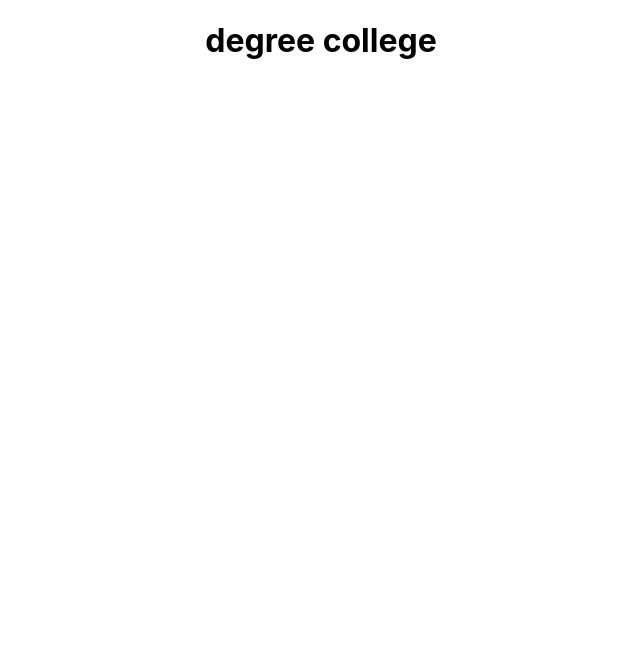
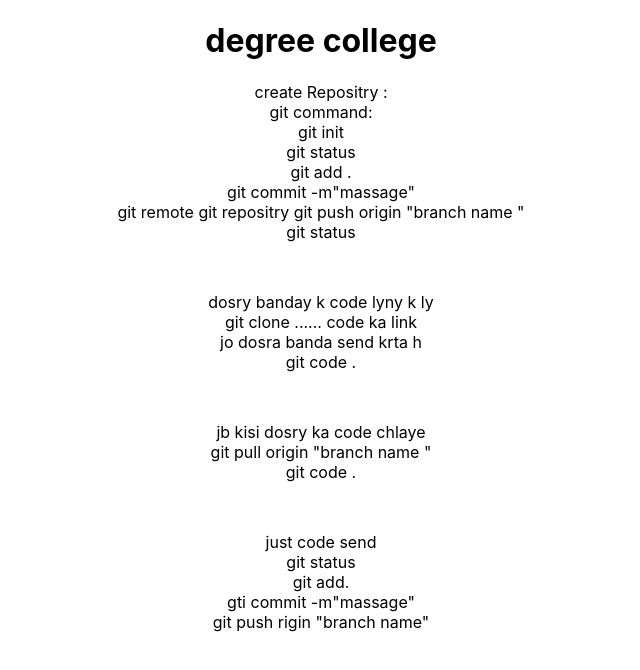
Before and after one commit to AliHusnain5/lahore-app, a React (Create React App) app: page / in a window 1280 px wide. Shown: the top 670 px of the page, without its empty margins (319-959 px from the left). Built offline with nearby package versions, Linux system fonts and the light colour scheme.

Commit message:
new work

```diff
--- a/src/App.js
+++ b/src/App.js
@@ -1,11 +1,19 @@
 import logo from './logo.svg';
 import './App.css';
 import FristPage from './components/FristPage';
+import CreateRepositry from './components/CreateRepositry';
+import Clone from './components/Clone';
+import Pull from './components/Pull';
+import JustCodeSend from './JustCodeSend';
 
 function App() {
   return (
     <div className="App">
       <FristPage/>
+      <CreateRepositry/>
+      <Clone/>
+      <Pull/>
+      <JustCodeSend/>
 
 
     </div>
--- /dev/null
+++ b/src/JustCodeSend.jsx
@@ -0,0 +1,17 @@
+import React from 'react'
+
+const JustCodeSend = () => {
+  return (
+    <>
+    <div style={{marginTop:"50px"}}>
+      just code send <br></br>
+      git status<br></br>
+      git add. <br></br>
+      gti commit -m"massage"<br></br>
+      git push rigin "branch name"
+    </div>
+    </>
+  )
+}
+
+export default JustCodeSend
--- /dev/null
+++ b/src/components/Clone.jsx
@@ -0,0 +1,17 @@
+import React from 'react'
+
+const Clone = () => {
+  return (
+    <>
+    <div style={{marginTop:"50px"}}>
+      dosry banday k code lyny k ly <br></br>
+      git clone ...... code ka link <br></br>
+      jo dosra banda send krta h <br></br>
+      git code .
+
+       </div>
+    </>
+  )
+}
+
+export default Clone
--- /dev/null
+++ b/src/components/CreateRepositry.jsx
@@ -0,0 +1,22 @@
+import React from 'react'
+
+const CreateRepositry = () => {
+  return (
+    <>
+    <div>
+      create Repositry :<br></br>
+      git command:<br></br>
+      git init<br></br>
+      git status<br></br>
+      git add . <br></br>
+      git commit -m"massage"<br></br>
+      git remote git repositry git push origin "branch name "<br></br>
+      git status
+
+
+    </div>
+    </>
+  )
+}
+
+export default CreateRepositry
--- /dev/null
+++ b/src/components/Pull.jsx
@@ -0,0 +1,15 @@
+import React from 'react'
+
+const Pull = () => {
+  return (
+    <>
+    <div style={{marginTop:"50px"}}>
+      jb kisi dosry ka code chlaye <br></br>
+      git pull origin "branch name " <br></br>
+      git code .
+    </div>
+    </>
+  )
+}
+
+export default Pull
```
